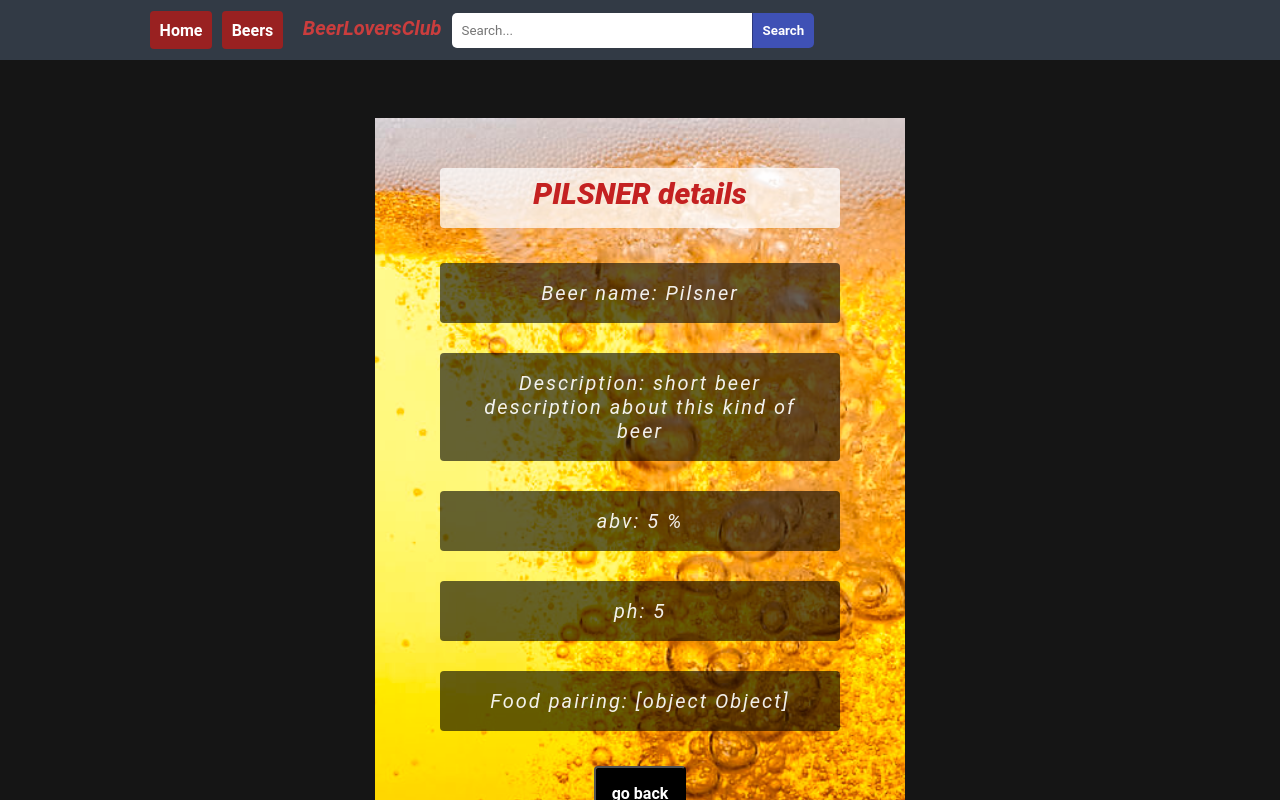
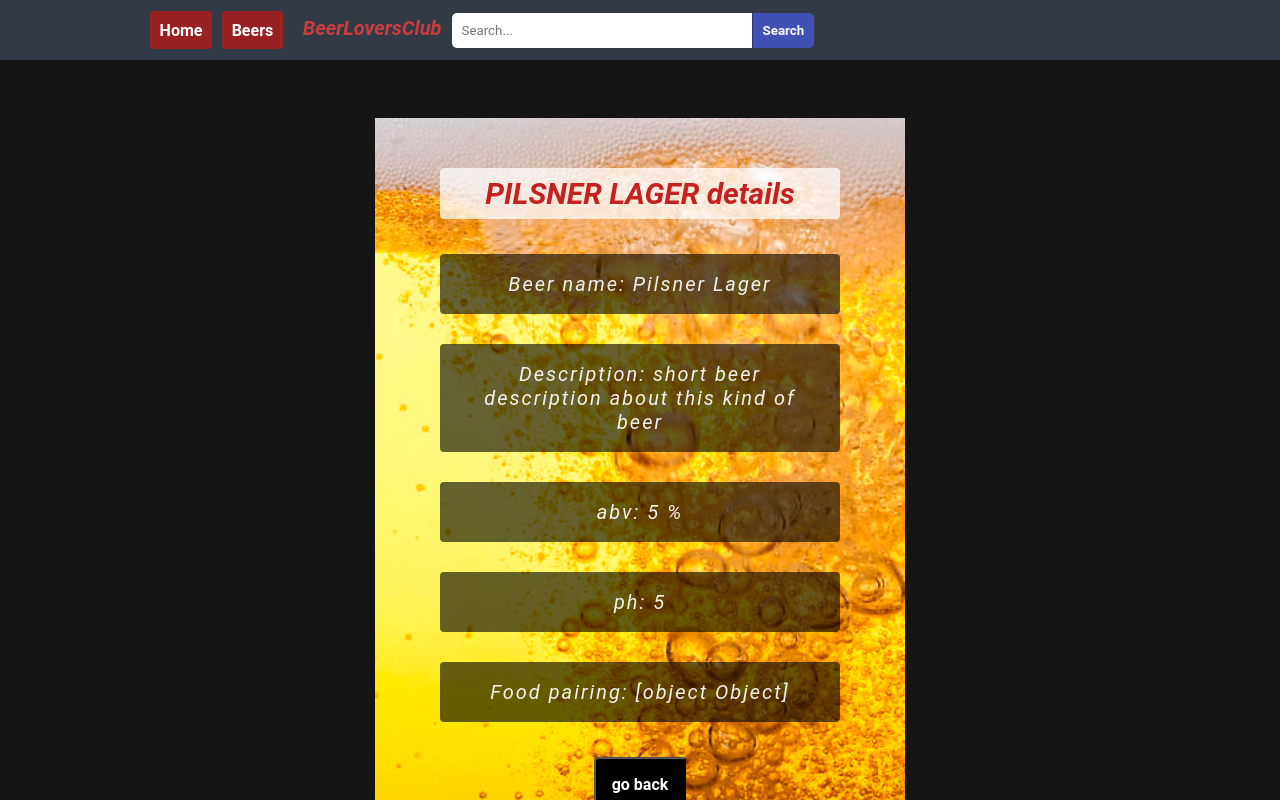
Before and after one commit to ST-dev28/69-Beer-Lovers-Club-Angular, an Angular app: page /detail/1 in a window 1280 px wide. Shown: the top 800 px of the page. Built offline with nearby package versions, Linux system fonts and the light colour scheme.

Commit message:
Item data

```diff
--- a/src/app/beer-detail/beer-detail.component.scss
+++ b/src/app/beer-detail/beer-detail.component.scss
@@ -49,8 +49,7 @@
 
 h2 {
 color: rgb(196, 33, 33);
-font-weight: 900;
-font-size: 30px;
+font-weight: 700;
 padding: 8px;
 height: 60px;
 border-radius: 4px;
@@ -59,6 +58,8 @@ background-color: rgba(255, 255, 255, 0.733);
 justify-content: center;
 text-align: center;
 display: flex;
+flex-basis: max-content;
+flex-wrap: wrap;
 }
 
 button {
--- a/src/app/beer.service.ts
+++ b/src/app/beer.service.ts
@@ -13,14 +13,14 @@ export class BeerService {
 
   getBeers(): Observable<Beer[]> {
     const beers = of(BEERS);
-    this.messageService.add('fethed');
+    //this.messageService.add('fetched');
     return beers;
   }
 
   getBeer(id: number): Observable<Beer> {
     // For now, assume that a beer with the specified `id` always exists.
      const beer = BEERS.find(b => b.id === id)!;
-    this.messageService.add(`fetched id: ${id}`);
+    //this.messageService.add(`fetched id: ${id}`);
     return of(beer);
   }
 }
--- a/src/app/home/home.component.html
+++ b/src/app/home/home.component.html
@@ -5,7 +5,7 @@
     </a>
 </div>-->
 
-<h2>Beer sorts</h2>
+<h2>Beers</h2>
 <div class="beers">
     <a *ngFor="let beer of beers" routerLink="/detail/{{beer.id}}">
         <div class="beer">
--- a/src/app/home/home.component.scss
+++ b/src/app/home/home.component.scss
@@ -62,7 +62,7 @@ h2 {
     &-thumb-container {
         background-color: #000;
         position: relative;
-        height: 172px;
+        height: 180px;
         color: #fff;
         text-align: center;
     }
@@ -72,7 +72,7 @@ h2 {
         left: 0;
         right: 0;
         margin: 0 auto;
-        height: 172px;
+        height: 164px;
     }
     &-description {
         padding: 20px;
@@ -84,7 +84,7 @@ h2 {
     &-name {
         color: rgba(153, 33, 33);
         font-weight: 700;
-        font-size: 22px;
+        font-size: 24px;
         margin-bottom: 20px;
         white-space: nowrap;
         text-overflow: ellipsis;
--- a/src/app/mock-beers.ts
+++ b/src/app/mock-beers.ts
@@ -7,9 +7,9 @@ const FOOD: FoodPairing[] = [
 export const BEERS: Beer[] = [
   {
     id: 1,
-    name: 'Pilsner',
+    name: 'Pilsner Lager',
     description: 'short beer description about this kind of beer',
-    image_url: 'https://www.heineken.com/media-us/01pfxdqq/heineken-original-bottle.png?quality=85',
+    image_url: 'https://www.monde-selection.com/wp-content/uploads/2020/05/_XT211287-854x1000.png',
     food_pairing: FOOD,
     abv: 5,
     ph: 5,
```
